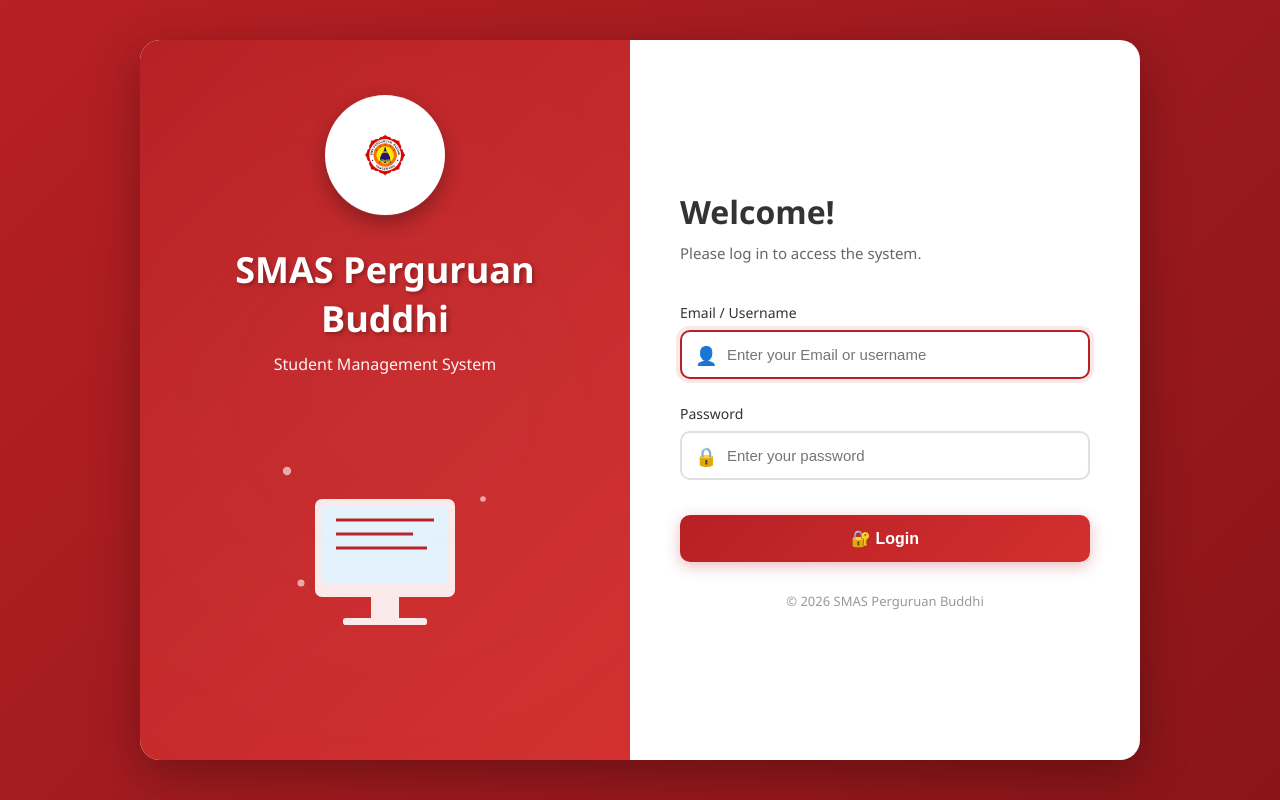
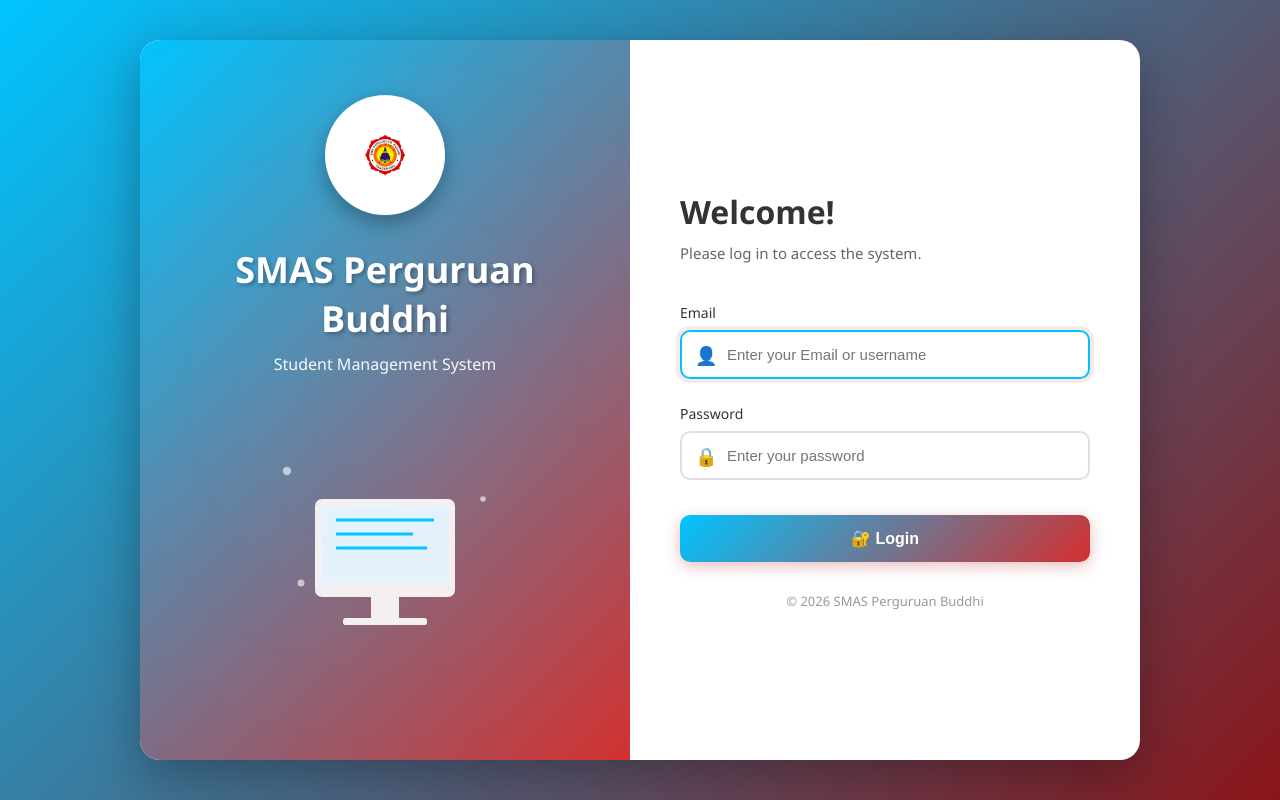
Before and after one commit to Mikedct/School_Management, a Laravel app: page /admin/login in a window 1280 px wide. Run offline with Laravel 12, Linux system fonts and the light colour scheme.

Commit message:
V1.6.8 - Perbaiki login

```diff
--- a/resources/views/admin/auth/login.blade.php
+++ b/resources/views/admin/auth/login.blade.php
@@ -14,7 +14,7 @@
 
         body {
             font-family: 'Segoe UI', Tahoma, Geneva, Verdana, sans-serif;
-            background: linear-gradient(135deg, #b72024 0%, #8a1519 100%);
+            background: linear-gradient(135deg, #00c4ff 0%, #8a1519 100%);
             min-height: 100vh;
             display: flex;
             align-items: center;
@@ -36,7 +36,7 @@
         /* Left Section - Branding */
         .left-section {
             flex: 1;
-            background: linear-gradient(135deg, #b72024 0%, #d32f2f 100%);
+            background: linear-gradient(135deg, #00c4ff 0%, #d32f2f 100%);
             padding: 60px 40px;
             display: flex;
             flex-direction: column;
@@ -202,14 +202,14 @@
 
         input[type="text"]:focus,
         input[type="password"]:focus {
-            border-color: #b72024;
+            border-color: #00c4ff;
             box-shadow: 0 0 0 4px rgba(183, 32, 36, 0.1);
         }
 
         button[type="submit"] {
             width: 100%;
             padding: 14px;
-            background: linear-gradient(135deg, #b72024 0%, #d32f2f 100%);
+            background: linear-gradient(135deg, #00c4ff 0%, #d32f2f 100%);
             color: #ffffff;
             border: none;
             border-radius: 10px;
@@ -273,7 +273,7 @@
     <div class="left-section">
         <div class="logo-container">
             <!-- Ganti dengan logo universitas Anda -->
-            <img src="{{ asset('./images/Logo.png') }}" alt="Logo SMAS Perguruan Buddhi" onerror="this.style.display='none'; this.parentElement.innerHTML='<div style=\'font-size:48px;font-weight:bold;color:#b72024\'>UBD</div>'">
+            <img src="{{ asset('./images/Logo.png') }}" alt="Logo SMAS Perguruan Buddhi" onerror="this.style.display='none'; this.parentElement.innerHTML='<div style=\'font-size:48px;font-weight:bold;color:#00c4ff\'>UBD</div>'">
         </div>
 
         <h1 class="School-name">SMAS Perguruan Buddhi</h1>
@@ -289,13 +289,13 @@
                 <rect x="55" y="65" width="90" height="55" fill="#e3f2fd"/>
 
                 <!-- Screen Content - Animated Lines -->
-                <line x1="65" y1="75" x2="135" y2="75" stroke="#b72024" stroke-width="2">
+                <line x1="65" y1="75" x2="135" y2="75" stroke="#00c4ff" stroke-width="2">
                     <animate attributeName="x2" values="65;135;65" dur="3s" repeatCount="indefinite"/>
                 </line>
-                <line x1="65" y1="85" x2="120" y2="85" stroke="#b72024" stroke-width="2">
+                <line x1="65" y1="85" x2="120" y2="85" stroke="#00c4ff" stroke-width="2">
                     <animate attributeName="x2" values="65;120;65" dur="3.5s" repeatCount="indefinite"/>
                 </line>
-                <line x1="65" y1="95" x2="130" y2="95" stroke="#b72024" stroke-width="2">
+                <line x1="65" y1="95" x2="130" y2="95" stroke="#00c4ff" stroke-width="2">
                     <animate attributeName="x2" values="65;130;65" dur="2.8s" repeatCount="indefinite"/>
                 </line>
 
@@ -332,7 +332,7 @@
             @csrf
 
             <div class="form-group">
-                <label for="adminEmail">Email / Username</label>
+                <label for="adminEmail">Email</label>
                 <div class="input-wrapper">
                     <span class="input-icon icon-user"></span>
                     <input type="text"
```
